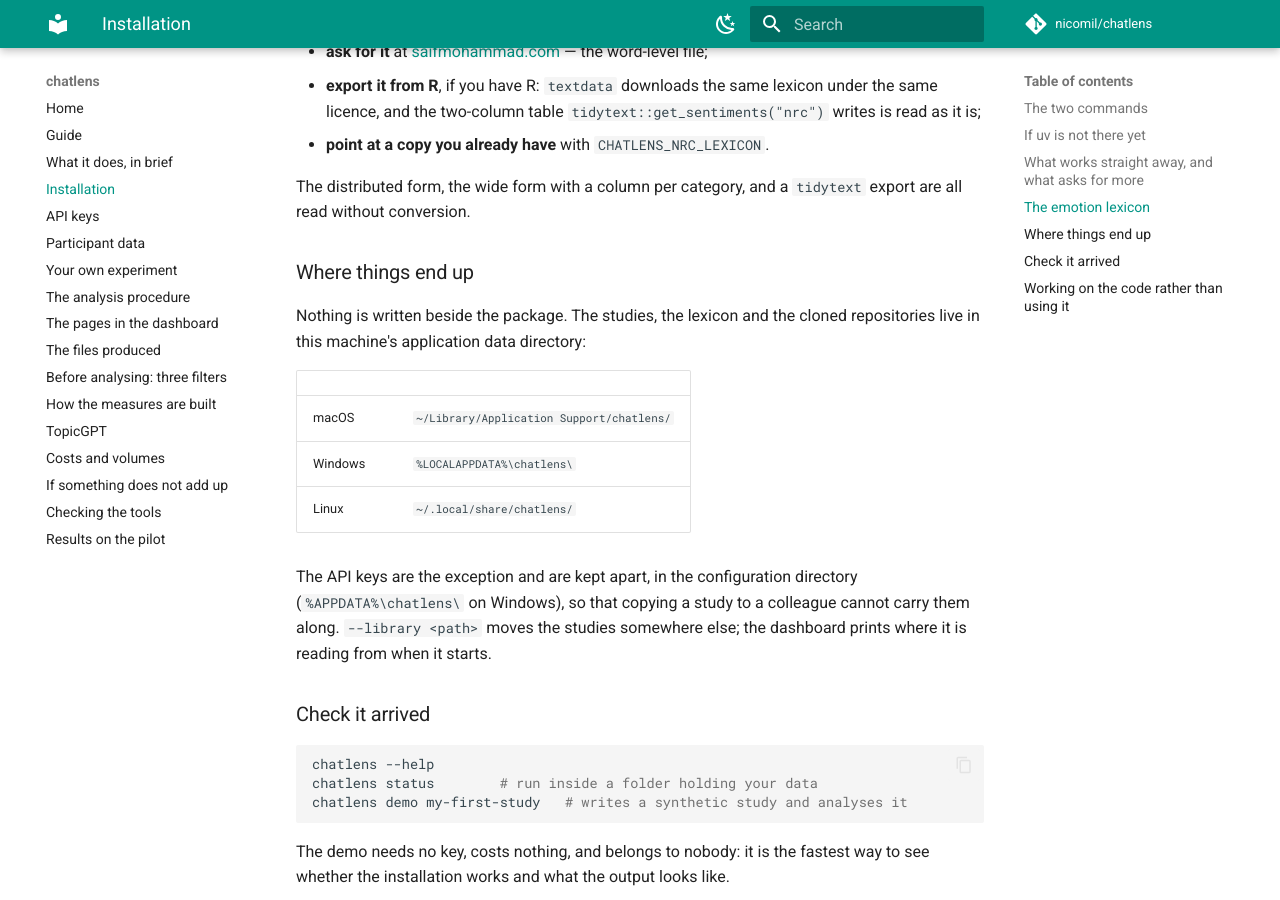
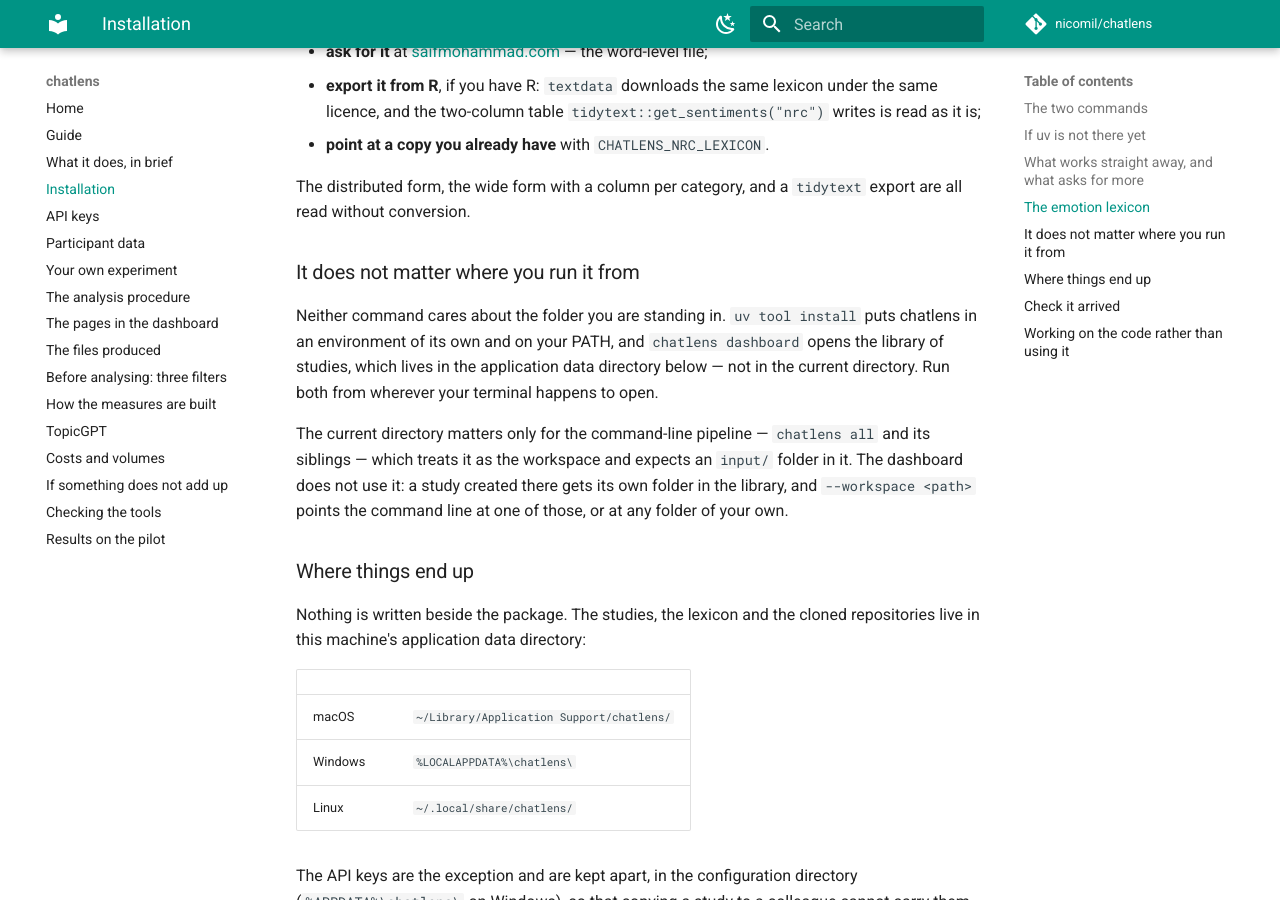
Before and after one commit to nicomil/chatlens, an MkDocs documentation site: the page built from docs/02-installation.md, in a window 1280 px wide and 900 px high, scrolled down 1951 px. Built offline with MkDocs 1.6.1 and Material for MkDocs 9.7.7, drawn with Linux system fonts in a browser that asks for light colours; comment, search, counter and statistics services are not loaded.

Commit message:
docs: say that neither command cares where you run it from
The installation section left it to be inferred. `uv tool install` is not
`pip install -e .` and `chatlens dashboard` is not `otree devserver`: neither
reads the current directory, one installs into an environment of its own and
the other opens a library kept in the application data directory.

Worth its own paragraph because the current directory does matter elsewhere —
`chatlens all` treats it as the workspace and looks for `input/` in it — so
"it doesn't matter" and "it matters here" need to be next to each other, or
the reader picks whichever one they met first and applies it to both.

Co-Authored-By: Claude Opus 5 <noreply@anthropic.com>
Claude-Session: https://claude.ai/code/session_01PWVWHEp9A4pBCYmas8hDtk

```diff
--- a/docs/02-installation.md
+++ b/docs/02-installation.md
@@ -95,6 +95,20 @@ get it and where to put it; there are three ways in, and any of them works:
 The distributed form, the wide form with a column per category, and a
 `tidytext` export are all read without conversion.
 
+### It does not matter where you run it from
+
+Neither command cares about the folder you are standing in. `uv tool install`
+puts chatlens in an environment of its own and on your PATH, and `chatlens
+dashboard` opens the library of studies, which lives in the application data
+directory below — not in the current directory. Run both from wherever your
+terminal happens to open.
+
+The current directory matters only for the command-line pipeline —
+`chatlens all` and its siblings — which treats it as the workspace and expects
+an `input/` folder in it. The dashboard does not use it: a study created there
+gets its own folder in the library, and `--workspace <path>` points the command
+line at one of those, or at any folder of your own.
+
 ### Where things end up
 
 Nothing is written beside the package. The studies, the lexicon and the cloned
```
Also changed, not shown: README.md (+14 -0 lines), 1 other file.
